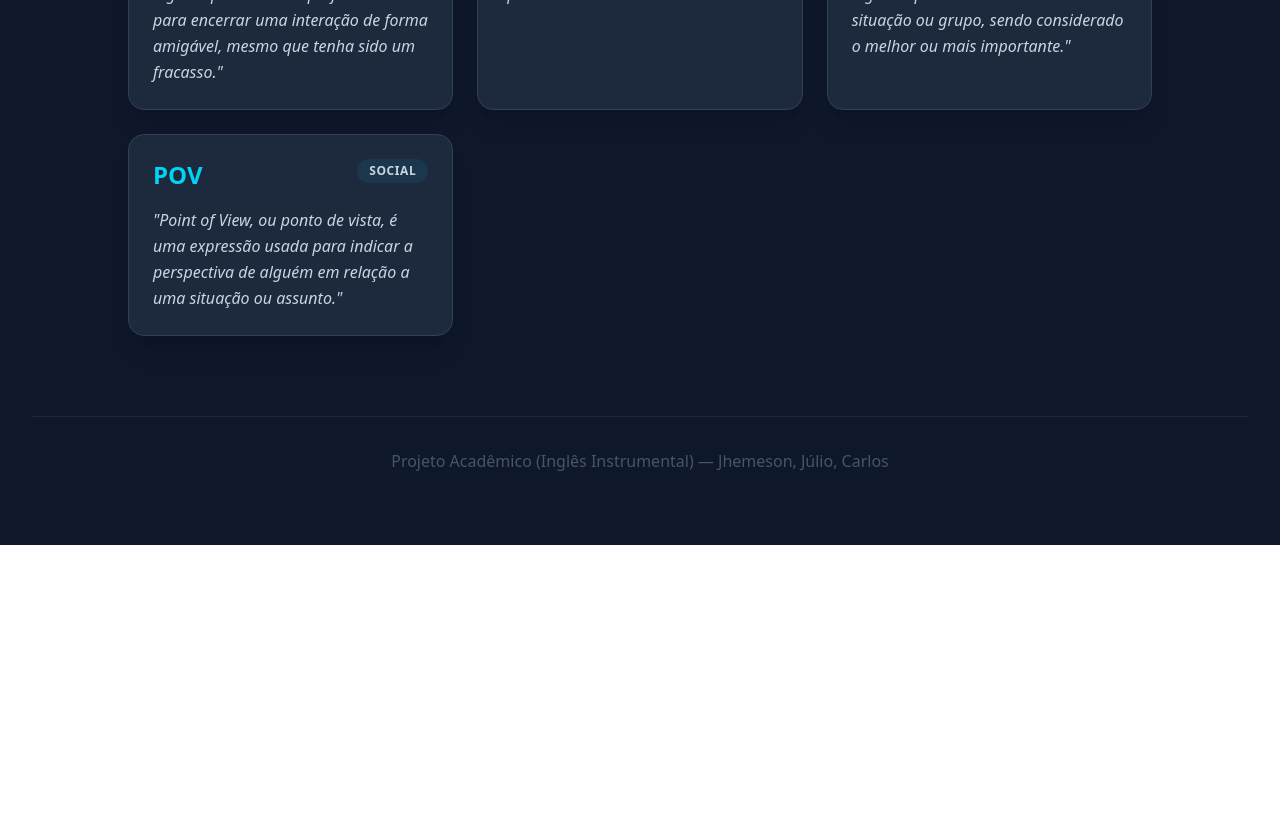
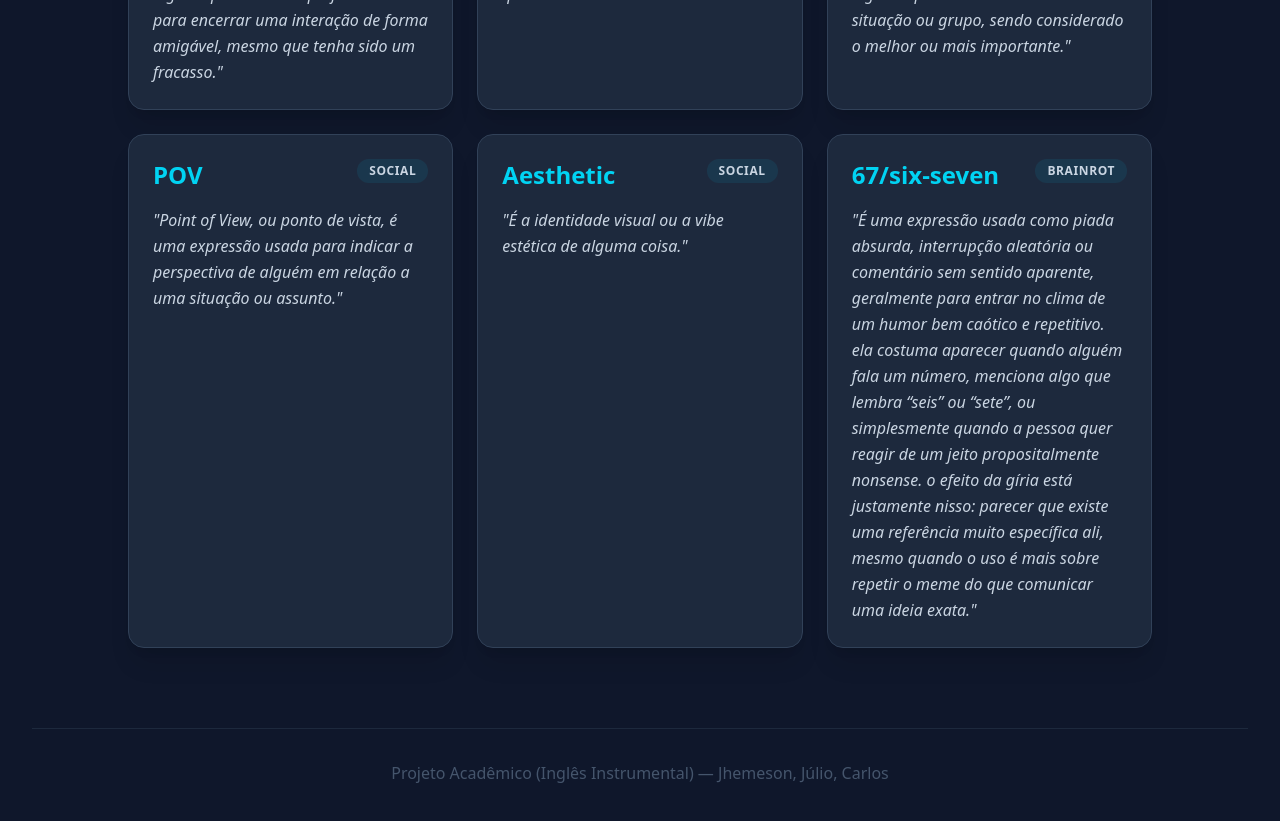
Before and after one commit to Jhemecon/glossario-de-cibergeracoes, a React (Vite) app: page / in a window 1280 px wide. Shown: the part 2780-3601 px from the top of the page. Before the commit the page ends 3325 px from the top, so only its background shows below. Built offline with nearby package versions, Linux system fonts and the light colour scheme.

Commit message:
Add new terms and definitions to terms.js

```diff
--- a/src/data/terms.js
+++ b/src/data/terms.js
@@ -33,4 +33,6 @@ export const terms = [
   { term: "F", definition: "Falha, algo que deu errado ou um fracasso. Associado também a alguém que morreu.", category: "Social" },
   { term: "MVP", definition: "Most Valuable Player, ou jogador mais valioso, é um título dado a alguém que se destaca em uma situação ou grupo, sendo considerado o melhor ou mais importante.", category: "Social" },
   { term: "POV", definition: "Point of View, ou ponto de vista, é uma expressão usada para indicar a perspectiva de alguém em relação a uma situação ou assunto.", category: "Social" },
+  { term: "Aesthetic", definition: "É a identidade visual ou a vibe estética de alguma coisa.", category: "Social"},
+  { term: "67/six-seven", definition: "É uma expressão usada como piada absurda, interrupção aleatória ou comentário sem sentido aparente, geralmente para entrar no clima de um humor bem caótico e repetitivo. ela costuma aparecer quando alguém fala um número, menciona algo que lembra “seis” ou “sete”, ou simplesmente quando a pessoa quer reagir de um jeito propositalmente nonsense. o efeito da gíria está justamente nisso: parecer que existe uma referência muito específica ali, mesmo quando o uso é mais sobre repetir o meme do que comunicar uma ideia exata.", category: "Brainrot"},
 ];
```
